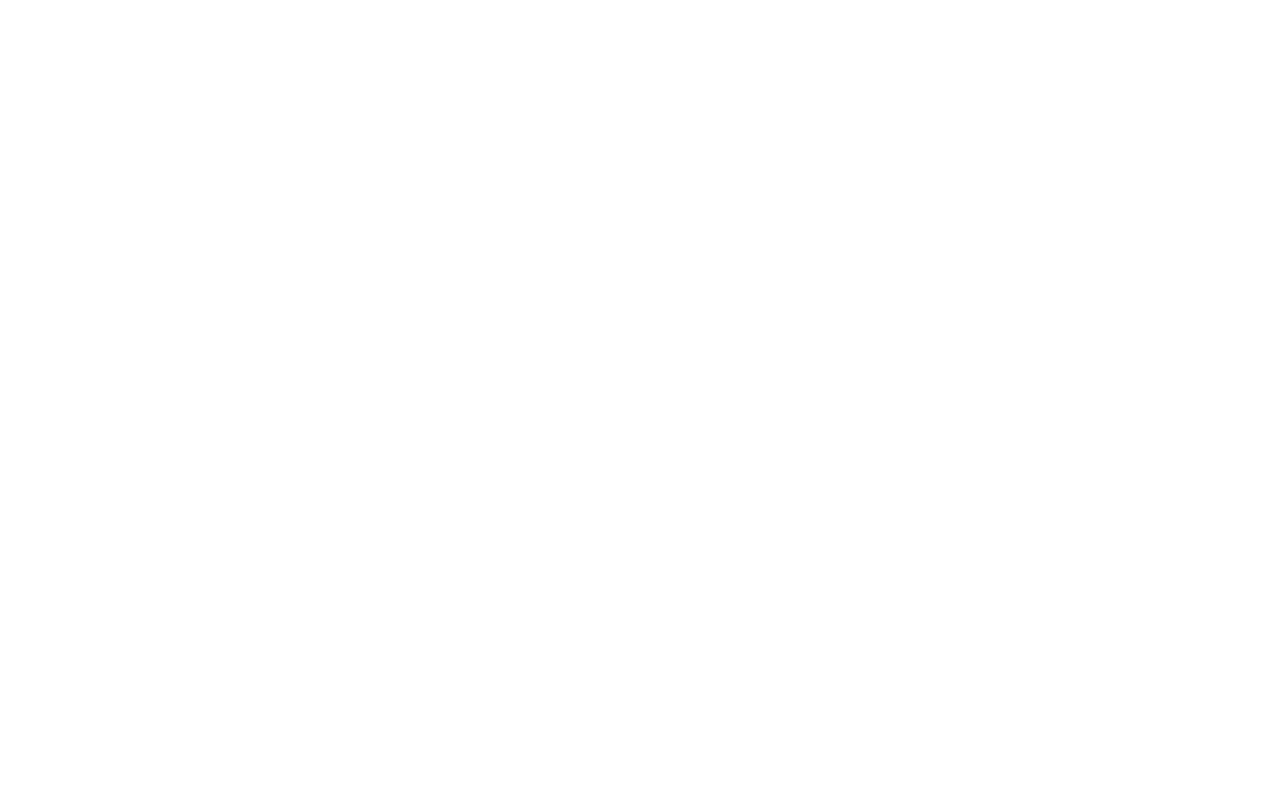
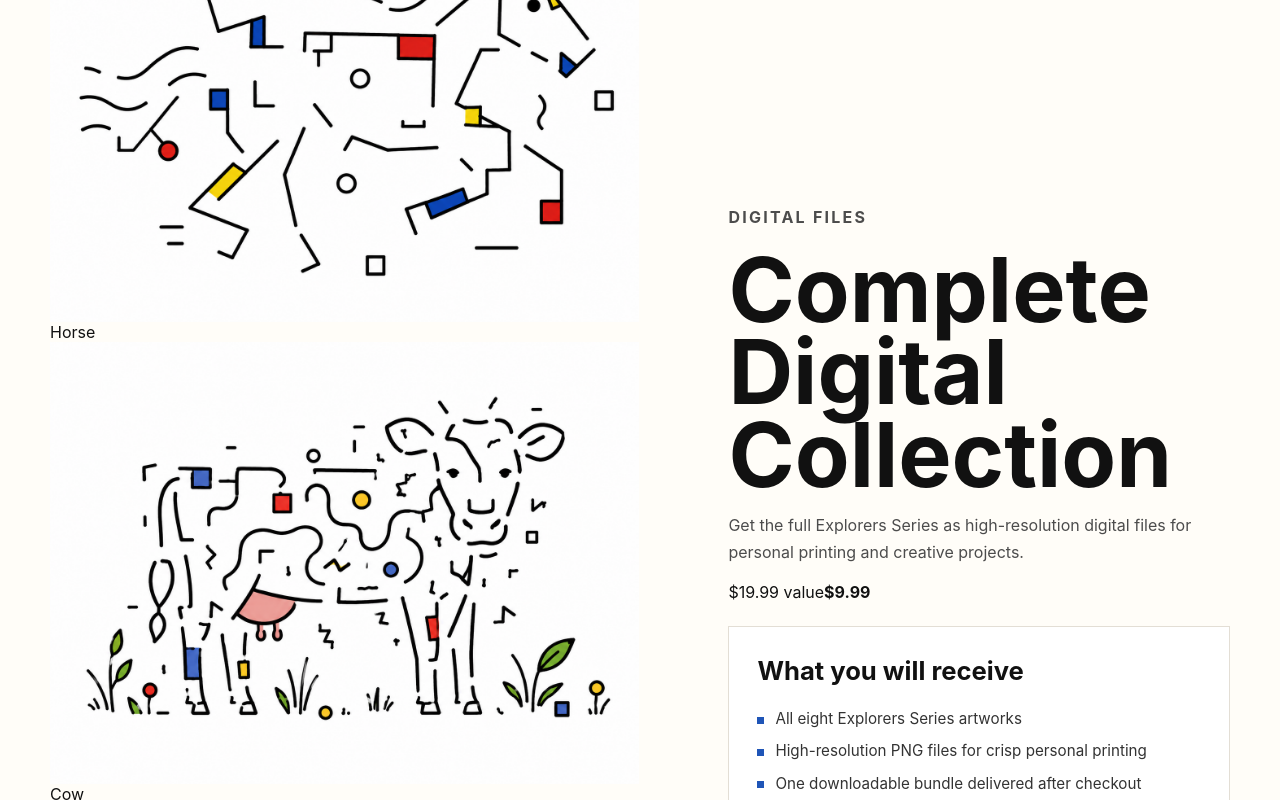
Before and after one commit to BigHitterG/bygoetz, a Next.js app: page /explorers/digital-downloads in a window 1280 px wide. Shown: the part 2000-2800 px from the top of the page. Before the commit the page ends 1210 px from the top, so only its background shows below. Built offline with nearby package versions, Linux system fonts and the light colour scheme.

Commit message:
Show all artwork previews on digital bundle page

```diff
--- a/app/explorers/digital-downloads/page.tsx
+++ b/app/explorers/digital-downloads/page.tsx
@@ -1,7 +1,7 @@
 import type { Metadata } from "next";
 import { ArtworkImage } from "@/components/explorers/ArtworkImage";
 import styles from "@/components/explorers/Explorers.module.css";
-import { explorerDigitalBundle } from "@/lib/explorers/products";
+import { explorerDigitalBundle, explorerProducts } from "@/lib/explorers/products";
 import { withSiteBasePath } from "@/lib/sitePath";
 
 export const metadata: Metadata = {
@@ -18,14 +18,27 @@ export default function Page() {
           Back to The Explorers Series
         </a>
         <div className={styles.downloadGrid}>
-          <div className={styles.downloadArtworkPanel}>
-            <ArtworkImage src={explorerDigitalBundle.image} title="Explorer" />
+          <div className={styles.downloadPreviewPanel}>
+            <div className={styles.downloadFeaturedArtwork}>
+              <ArtworkImage src={explorerDigitalBundle.image} title="Explorer" />
+            </div>
+            <div className={styles.downloadPreviewGrid} aria-label="Digital bundle artwork previews">
+              {explorerProducts.map((product) => (
+                <div className={styles.downloadPreviewTile} key={product.slug}>
+                  <ArtworkImage src={product.image} title={product.title} />
+                  <span>{product.title}</span>
+                </div>
+              ))}
+            </div>
           </div>
           <div className={styles.downloadCopy}>
             <p className={styles.eyebrow}>Digital files</p>
             <h1>{explorerDigitalBundle.title}</h1>
             <p>{explorerDigitalBundle.description}</p>
-            <p className={styles.bundlePrice}>{explorerDigitalBundle.price}</p>
+            <div className={styles.priceStack}>
+              <span>{explorerDigitalBundle.compareAtPrice} value</span>
+              <strong>{explorerDigitalBundle.price}</strong>
+            </div>
 
             <div className={styles.checkoutPreview}>
               <h2>What you will receive</h2>
```
